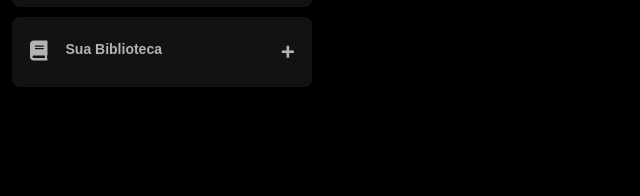
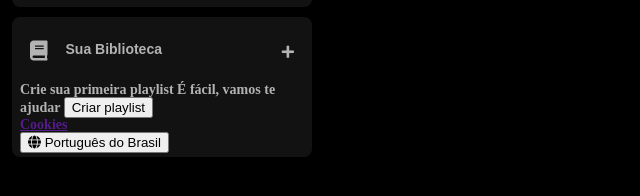
Before and after one commit to rzillo/spotify-clone-front, a plain HTML site: page spotify clone/index.html in a window 1280 px wide. Shown: the part 166-362 px from the top of the page, without its empty margins (0-640 px from the left). Drawn offline with Linux system fonts and the light colour scheme.

Commit message:
new index.html

```diff
--- a/spotify clone/index.html
+++ b/spotify clone/index.html
@@ -46,6 +46,24 @@
                 </button>
                 <span class="fa fa-plus"></span>
             </div>
+            <section class="section-playlist">
+                <div class="section-playlist_content">
+                    <span class="text title">Crie sua primeira playlist</span>
+                    <span class="text subtitle">É fácil, vamos te ajudar</span>
+                    <button class="section-playlist_button">
+                        <span>Criar playlist</span>
+                    </button>
+                </div>
+            </section>
+            <div class="cookies">
+                <a href="">Cookies</a>
+            </div>
+            <div class="languages">
+                <button class="languages_button">
+                    <span class="fa fa-globe"></span>
+                    <span>Português do Brasil</span>
+                </button>
+            </div>
         </div>
     </div>
 </body>
```
